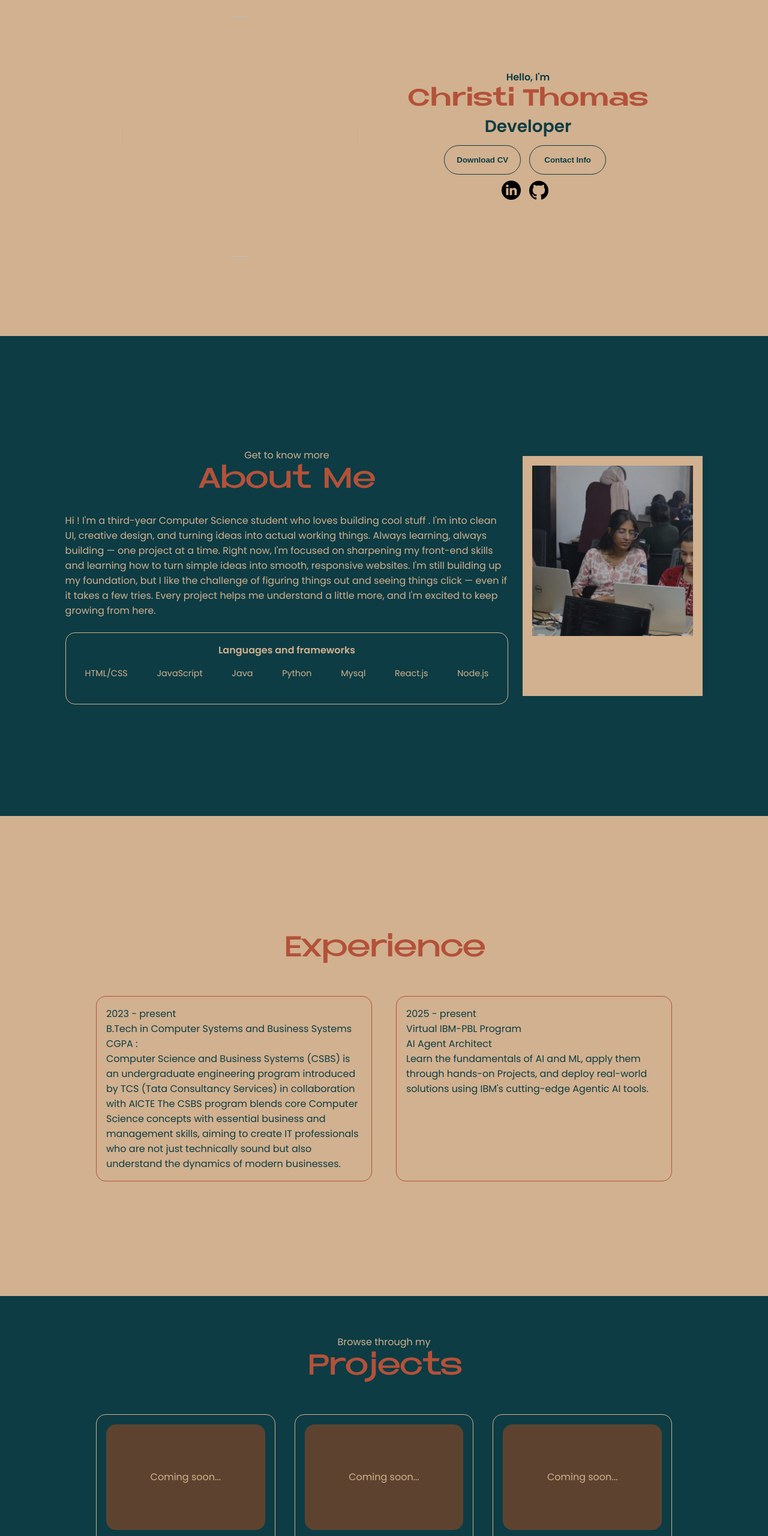
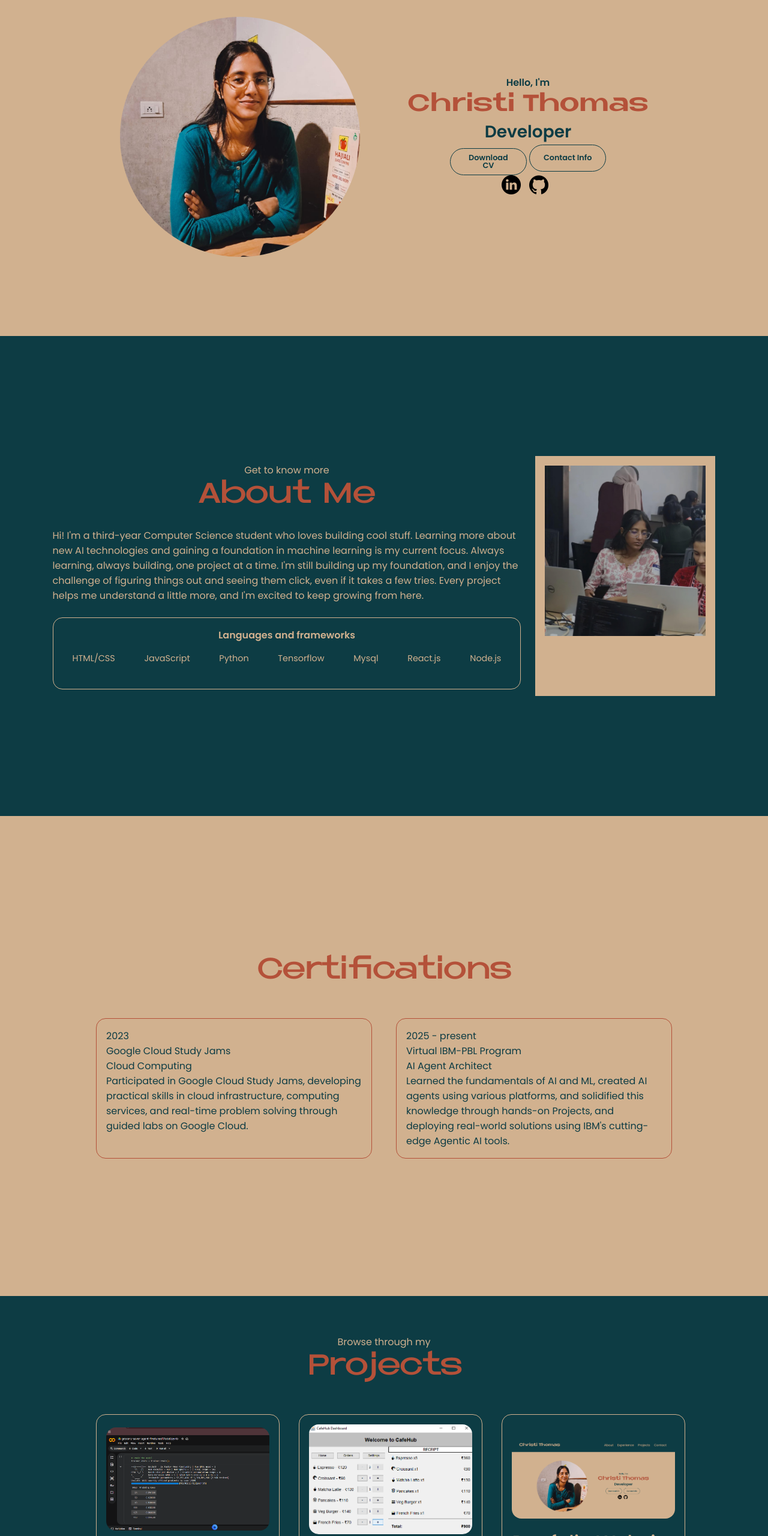
Before and after one commit to Christi049/portfolio-1, a plain HTML site: page index.html in a window 1280 px wide. Shown: the part 240-2800 px from the top of the page at 60% size. Drawn offline with Linux system fonts and the light colour scheme.

Commit message:
Updated projects section

```diff
--- a/index.html
+++ b/index.html
@@ -34,7 +34,7 @@
 
   <section id="profile">
     <div class="profile-image-container">
-      <img class="portfolio-image" src="assets/portfolio.png.jpeg">
+      <img class="portfolio-image" src="assets/portfolio.jpg">
     </div>
     <div class="intro-content-container">
       <div class="first-line">Hello, I'm</div>
@@ -61,12 +61,7 @@
           <h2 class="subtitle2">About Me</h2>
         </div>
         <div class="about-me-text-container">
-          <p class="about-me-text"> Hi ! I'm a third-year Computer Science student who loves building cool stuff .
-            I&#39;m into clean UI, creative design, and turning ideas into actual working things.
-            Always learning, always building — one project at a time.
-            Right now, I&#39;m focused on sharpening my front-end skills and learning how to turn simple ideas into smooth, responsive websites.
-            I&#39;m still building up my foundation, but I like the challenge of figuring things out and seeing things click — even if it takes a few tries.
-            Every project helps me understand a little more, and I&#39;m excited to keep growing from here.
+          <p class="about-me-text"> Hi! I'm a third-year Computer Science student who loves building cool stuff. Learning more about new AI technologies and gaining a foundation in machine learning is my current focus. Always learning, always building, one project at a time. I'm still building up my foundation, and I enjoy the challenge of figuring things out and seeing them click, even if it takes a few tries. Every project helps me understand a little more, and I'm excited to keep growing from here.
           </p>
         </div>
         <div class="about-me-languages-container">
@@ -75,8 +70,8 @@
             <ul class="langauges-list">
               <li>HTML/CSS</li>
               <li>JavaScript</li>
-              <li>Java</li>
               <li>Python</li>
+              <li>Tensorflow</li>
               <li>Mysql</li>
               <li>React.js</li>
               <li>Node.js</li>
@@ -93,24 +88,22 @@
   <section id="experience">
     <div class="experience-container">
       <div class="title-container">
-        <h2 class="title">Experience</h2>
+        <h2 class="title">Certifications</h2>
       </div>
       <div class="experience-boxes">
         <div class="box1-container">
-          <div class="sub1">2023 - present</div>
-          <div class="sub2">B.Tech in Computer Systems and Business Systems</div>
-          <div class="sub3">CGPA : </div>
-          <div class="box1-text">Computer Science and Business Systems (CSBS) is an undergraduate engineering program introduced by TCS (Tata Consultancy Services) in collaboration with AICTE
-                      The CSBS program blends core Computer Science concepts with essential business and management skills, aiming to create IT professionals who
-                      are not just technically sound but also understand the dynamics of modern businesses.
+          <div class="sub1">2023</div>
+          <div class="sub2">Google Cloud Study Jams</div>
+          <div class="sub3">Cloud Computing</div>
+          <div class="box1-text">Participated in Google Cloud Study Jams, developing practical skills in cloud infrastructure, computing services, and real-time problem solving through guided labs on Google Cloud.
           </div>
         </div>
         <div class="box2-container">
           <div class="sub1">2025 - present</div>
           <div class="sub2">Virtual IBM-PBL Program</div>
           <div class="sub3">AI Agent Architect</div>
-          <div class="box2-text">Learn the fundamentals of AI and ML, apply them through hands-on Projects,
-            and deploy real-world solutions using IBM's cutting-edge Agentic AI tools.
+          <div class="box2-text">Learned the fundamentals of AI and ML, created AI agents using various platforms, and solidified this knowledge through hands-on Projects,
+            and deploying real-world solutions using IBM's cutting-edge Agentic AI tools.
           </div>
         </div>
       </div>
@@ -126,57 +119,65 @@
     <div class="project-boxes">
 
       <div class="project-container">
-        <div class="project-image">
-          <div class="project1-img">Coming soon...</div>
+        <div class="project-img">
+            <img src="assets/project2.png" >
         </div>
         <div class="project-content"></div>
         <h3 class="project-title">
-          Project One
+          Smart Pantry
         </h3>
         <div class="btns">
-          <button class="btn1">Github</button>
+          <a href="https://github.com/Christi049/Smart-Pantry" target="_blank" rel="noopener noreferrer" class="btn1">
+            Github
+          </a>
           <button class="btn2">Live Demo</button>
         </div>
       </div>
 
       <div class="project-container">
-        <div class="project-image">
-          <div class="project2-img">Coming soon...</div>
+        <div class="project-img">
+            <img src="assets/project1.png" >
         </div>
         <div class="project-content"></div>
         <h3  class="project-title">
-          Project Two
+          CafeHub
         </h3>
         <div class="btns">
-          <button class="btn1">Github</button>
+          <a href="https://github.com/Christi049/portfolio-1" target="_blank" rel="noopener noreferrer" class="btn1">
+            Github
+          </a>
           <button class="btn2">Live Demo</button>
         </div>
       </div>
 
       <div class="project-container">
-        <div class="project-image">
-          <div class="project3-img">Coming soon...</div>
+        <div class="project-img">
+          <img src="assets/project3.png" >
         </div>
         <div class="project-content"></div>
         <h3 class="project-title">
-          Project Three
+          Portfolio Website
         </h3>
         <div  class="btns">
-          <button class="btn1">Github</button>
+          <a href="https://github.com/Christi049/cafehub" target="_blank" rel="noopener noreferrer" class="btn1">
+            Github
+          </a>
           <button class="btn2">Live Demo</button>
         </div>
       </div>
 
       <div class="project-container">
-        <div class="project-image">
-          <div class="project4-img">Coming soon...</div>
+        <div class="project-img">
+          <img src="assets/project4.png" >
         </div>
         <div class="project-content"></div>
         <h3 class="project-title">
-          Project Four
+          Weather App
         </h3>
         <div class="btns">
-          <button class="btn1">Github</button>
+          <a href="https://github.com/Christi049/js-mini-projects/tree/master/weatherApp" target="_blank" rel="noopener noreferrer" class="btn1">
+            Github
+          </a>
           <button class="btn2">Live Demo</button>
         </div>
       </div>
@@ -190,7 +191,7 @@
           Project Five
         </h3>
         <div class="btns">
-          <button class="btn1">Github</button>
+           <button class="btn1">Github</button>
           <button class="btn2">Live Demo</button>
         </div>
       </div>
--- a/style.css
+++ b/style.css
@@ -204,27 +204,39 @@ section {
   color: var(--dark2);
 }
 
-.btn1 ,
-.btn2{
-  background: none;
+.btn1,
+.btn2 {
+  all: unset;
+  box-sizing: border-box;
+
+  display: inline-flex;
+  align-items: center;
+  justify-content: center;
+
+  min-height: 2.8rem;
+  padding-inline: 1.2rem;
+  width: 8rem;
+
   border: var(--dark2) 0.1rem solid;
-  padding: 1rem;
   border-radius: 2rem;
+
+  font-family: inherit;
+  font-size: 0.8rem;
   font-weight: 600;
+  line-height: 1;
+
+  color: var(--dark2);
   cursor: pointer;
-  margin-bottom: 0.6rem;
-  margin-top:0.6rem;
-  margin-right: 0.6rem;
-  transition: all 300ms ease;
-  width:8rem;
-  color: var(--dark2);
+  text-decoration: none;
 }
+
 
 .btn1:hover ,
 .btn2:hover{
   color:var(--light1);
   background-color:var(--bright1);
   border: var(--light1) 0.1rem solid;
+  text-decoration: none;
 }
 
 .social1 ,
@@ -403,6 +415,7 @@ section {
   display:flex;
   flex-direction: column;
   align-items:center;
+  justify-content: center;
   gap: 0.5rem;
   max-width: 22rem;
   box-sizing: border-box;
@@ -416,7 +429,24 @@ section {
   text-align:center;
   line-height: 11rem;
   border-radius: 1rem;
+} */
+
+.project-img {
+  height: 11rem;
+  width: 100%;
+  border-radius: 1rem;
+  overflow: hidden;
+  background-color: var(--dark3);
 }
+
+.project-img img {
+  width: 100%;
+  height: 100%;
+  object-fit: cover;
+  display: block;
+  border-radius: 1rem;
+}
+
 
 .project-title{
   font-weight: 500;
@@ -426,9 +456,12 @@ section {
 
 .project-container .btns {
   display: flex;
-  gap: 0.5rem;
+  width: 100%;
   justify-content: center;
-  flex-wrap: wrap;
+  align-items: center;
+  box-sizing: border-box;
+  gap: 1rem;
+  padding-bottom: 0.8rem;
 }
 
 .project-container .btn1,
```
Also changed, not shown: assets/portfolio.jpg (added), assets/project1.png (added), assets/project2.png (added), assets/project3.png (added), assets/project4.png (added).
